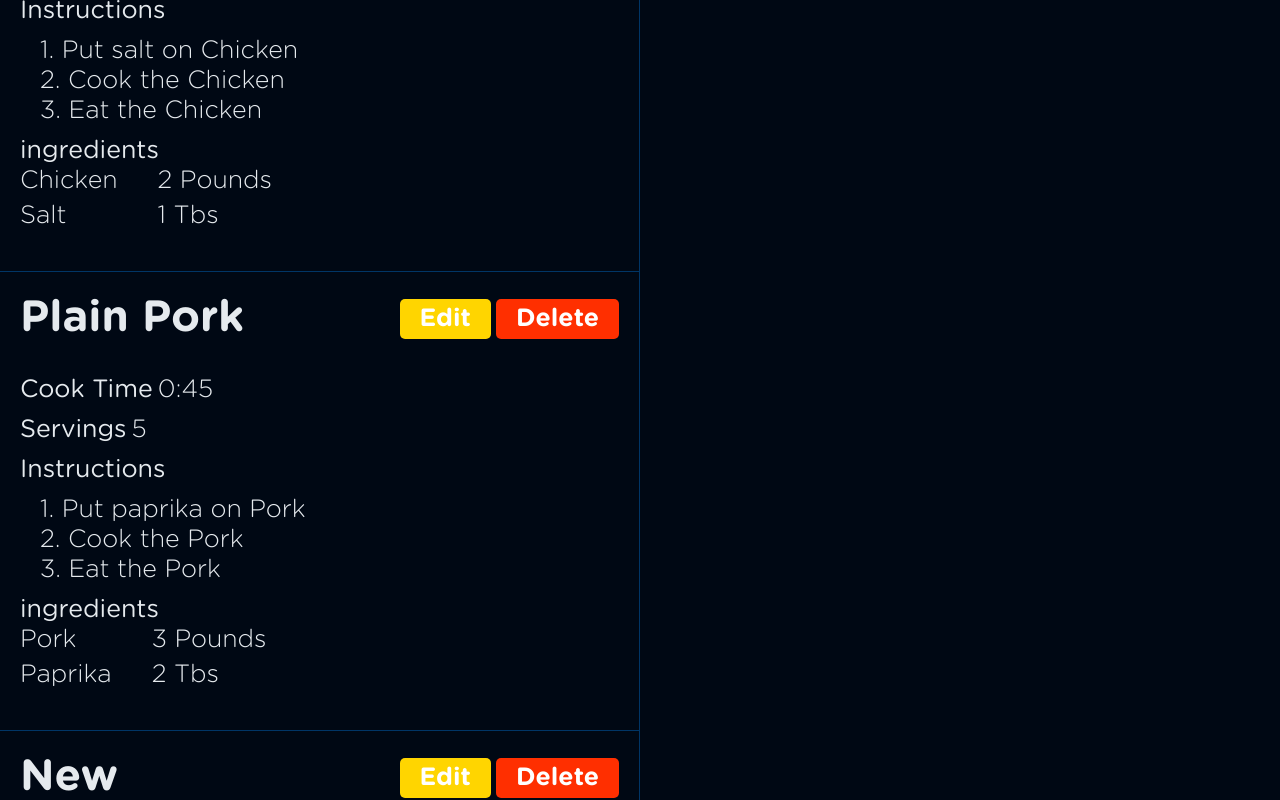
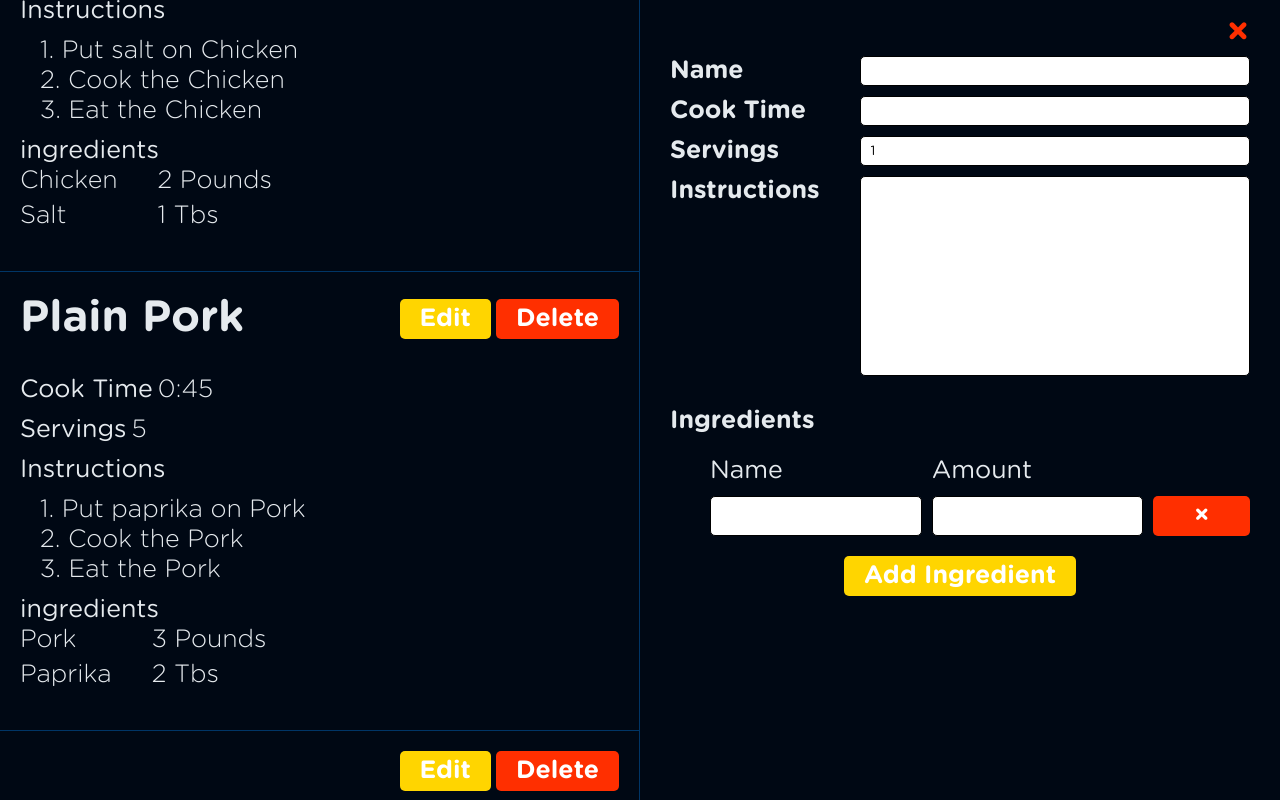
Before and after one commit to BorofskyDev/react-recipe-builder, a React (Vite) app: page / in a window 1280 px wide. Both pictures are taken after a click on the button "Add Recipe". Shown: the part 187-987 px from the top of the page. Built offline with nearby package versions, Linux system fonts and the light colour scheme.

Commit message:
completed full functionality

```diff
--- a/src/App.jsx
+++ b/src/App.jsx
@@ -37,15 +37,17 @@
     setSelectedRecipeId(id)
   }
 
+
   function handleRecipeAdd() {
     const newRecipe = {
       id: uuidv4(),
-      name: 'New',
+      name: '',
       servings: 1,
-      cookTime: '1:00',
-      instructions: 'Instr.',
-      ingredients: [{ id: uuidv4(), name: 'Name', amount: '1 Tbs' }],
+      cookTime: '',
+      instructions: '',
+      ingredients: [{ id: uuidv4(), name: '', amount: '' }],
     }
+    setSelectedRecipeId(newRecipe.id)
     setRecipes([...recipes, newRecipe])
   }
 
@@ -57,6 +59,9 @@
   }
 
   function handleRecipeDelete(id) {
+    if (selectedRecipeId != null && selectedRecipeId === id){
+      setSelectedRecipeId(undefined)
+    }
     setRecipes(recipes.filter((recipe) => recipe.id !== id))
   }
 
--- a/src/components/RecipeEdit.jsx
+++ b/src/components/RecipeEdit.jsx
@@ -1,25 +1,44 @@
 import React, { useContext } from 'react'
+import { v4 as uuidv4 } from 'uuid'
 import RecipeIngredientEdit from './RecipeIngredientEdit'
 import { RecipeContext } from '../App'
 
 export default function RecipeEdit({ recipe }) {
-  const { handleRecipeChange } = useContext(RecipeContext)
+  const { handleRecipeChange, handleRecipeSelect } = useContext(RecipeContext)
 
   function handleChange(changes) {
     handleRecipeChange(recipe.id, { ...recipe, ...changes })
   }
 
-  function handleIngredientChange(id, ingredient){
+  function handleIngredientChange(id, ingredient) {
     const newIngredients = [...recipe.ingredients]
-    const index = newIngredients.findIndex(i => i.id === id)
+    const index = newIngredients.findIndex((i) => i.id === id)
     newIngredients[index] = ingredient
     handleChange({ ingredients: newIngredients })
+  }
+
+  function handleIngredientAdd() {
+    const newIngredient = {
+      id: uuidv4(),
+      name: '',
+      amount: '',
+    }
+    handleChange({ ingredients: [...recipe.ingredients, newIngredient] })
+  }
+
+  function handleIngredientDelete(id) {
+    handleChange({ ingredients: recipe.ingredients.filter((i) => i.id !== id) })
   }
 
   return (
     <div className='recipe-edit'>
       <div className='recipe-edit__remove-button-container'>
-        <button className='btn recipe-edit__remove-button'>&times;</button>
+        <button
+          onClick={() => handleRecipeSelect(undefined)}
+          className='btn recipe-edit__remove-button'
+        >
+          &times;
+        </button>
       </div>
       <div className='recipe-edit__details-grid'>
         <label htmlFor='name' className='recipe-edit__label'>
@@ -30,7 +49,7 @@
           name='name'
           id='name'
           value={recipe.name}
-          onInput={(e) => handleChange({ name: e.target.value })}
+          onChange={(e) => handleChange({ name: e.target.value })}
           className='recipe-edit__input'
         />
 
@@ -42,7 +61,7 @@
           name='cookTime'
           id='cookTime'
           value={recipe.cookTime}
-          onInput={(e) => handleChange({ cookTime: e.target.value })}
+          onChange={(e) => handleChange({ cookTime: e.target.value })}
           className='recipe-edit__input'
         />
 
@@ -55,7 +74,7 @@
           name='servings'
           id='servings'
           value={recipe.servings}
-          onInput={(e) =>
+          onChange={(e) =>
             handleChange({ servings: parseInt(e.target.value) || '' })
           }
           className='recipe-edit__input'
@@ -70,7 +89,7 @@
           cols='30'
           rows='10'
           value={recipe.instructions}
-          onInput={(e) => handleChange({ instructions: e.target.value })}
+          onChange={(e) => handleChange({ instructions: e.target.value })}
           className='recipe-edit__input'
         />
       </div>
@@ -83,13 +102,19 @@
         {recipe.ingredients.map((ingredient) => (
           <RecipeIngredientEdit
             key={ingredient.id}
+            handleIngredientChange={handleIngredientChange}
+            handleIngredientDelete={handleIngredientDelete}
             ingredient={ingredient}
-            handleIngredientChange={handleIngredientChange}
           />
         ))}
       </div>
       <div className='recipe-edit__add-ingredient-btn-container'>
-        <button className='btn btn--primary'>Add Ingredient</button>
+        <button
+          onClick={() => handleIngredientAdd()}
+          className='btn btn--primary'
+        >
+          Add Ingredient
+        </button>
       </div>
     </div>
   )
--- a/src/components/RecipeIngredientEdit.jsx
+++ b/src/components/RecipeIngredientEdit.jsx
@@ -1,7 +1,7 @@
 import React from 'react'
 
 export default function RecipeIngredientEdit(props) {
-  const { ingredient, handleIngredientChange } = props
+  const { ingredient, handleIngredientChange, handleIngredientDelete } = props
 
   function handleChange(changes) {
     handleIngredientChange(ingredient.id, { ...ingredient, ...changes })
@@ -13,15 +13,15 @@
         className='recipe-edit__input'
         type='text'
         value={ingredient.name}
-        onInput={(e) => handleChange({ name: e.target.value})}
+        onChange={(e) => handleChange({ name: e.target.value})}
       />
       <input
         className='recipe-edit__input'
         type='text'
         value={ingredient.amount}
-        onInput={(e) => handleChange({ amount: e.target.value })}
+        onChange={(e) => handleChange({ amount: e.target.value })}
       />
-      <button className='btn btn--danger'>&times;</button>
+      <button onClick={() => handleIngredientDelete(ingredient.id)} className='btn btn--danger'>&times;</button>
     </>
   )
 }
```
